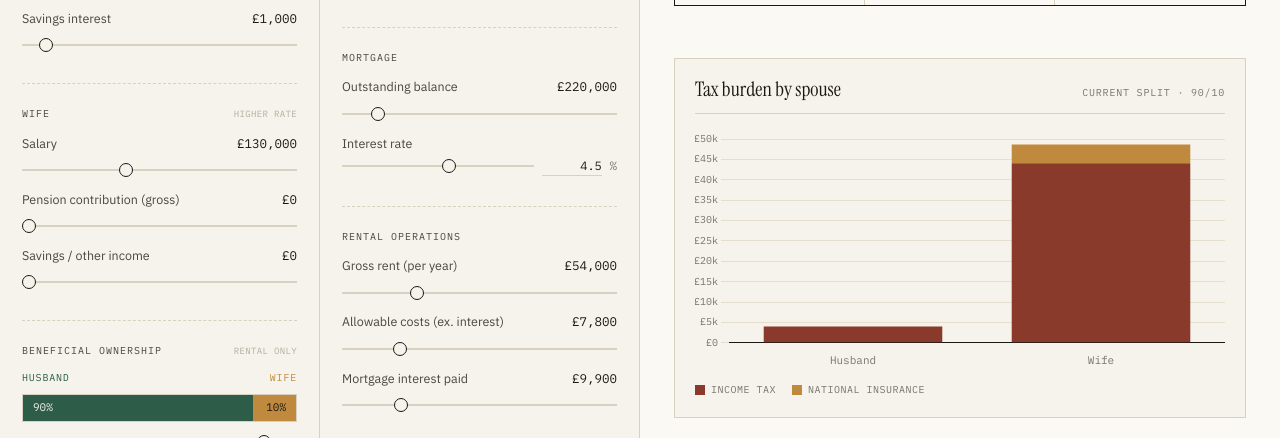
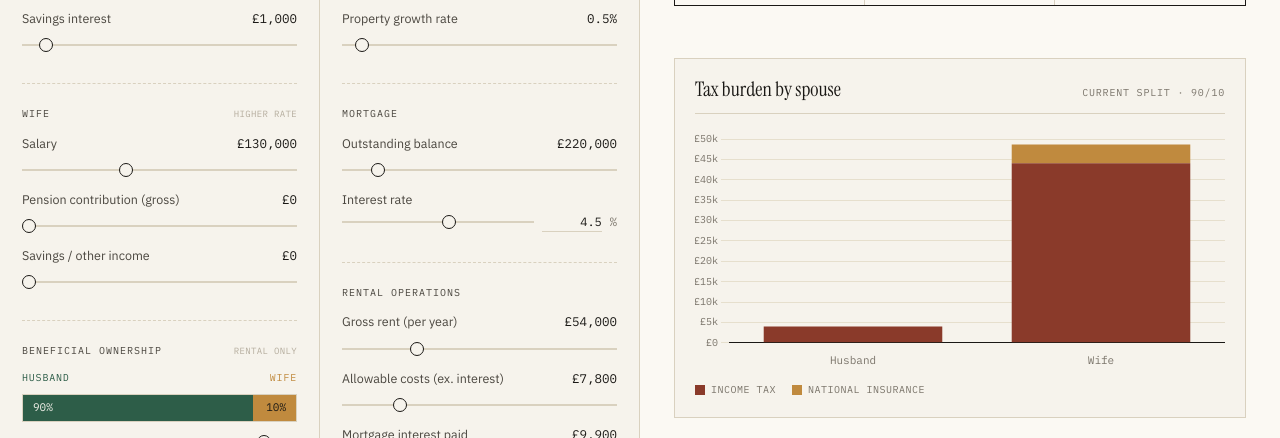
Before and after one commit to bt30530/BTL-Modeller, a plain HTML site: page index.html in a window 1280 px wide. Shown: the part 362-800 px from the top of the page. Drawn offline with nearby package versions, Linux system fonts and the light colour scheme.

Commit message:
Add growth/inflation sliders to Column II and wire into projection
- Valuation: add Property growth rate slider (0–10%, 0.1 step, default 0.5%)
- Valuation: change Purchase cost step from £10k to £5k
- Rental Operations: add Rental growth rate slider (0–10%, 0.1 step, default 0%)
- New Economy section: Inflation (CPI) slider (0–10%, 0.1 step, default 2.9%)
- Projection chart: new Real equity line (nominal equity deflated by CPI)
- Projection cumulative table: real equity, real net income, inflation erosion,
  cumulative inflation factor
- Move propGrowth/rentGrowth out of Tweaks panel (now primary inline controls)
- All new sliders persisted to localStorage

Co-Authored-By: Claude Sonnet 4.6 <noreply@anthropic.com>

```diff
--- a/index.html
+++ b/index.html
@@ -679,7 +679,12 @@ input[type="range"]::-moz-range-thumb {
 
       <div class="field">
         <div class="field-head"><span class="field-label">Original purchase cost (base cost)</span><span class="field-value" id="lbl-baseCost">£800,000</span></div>
-        <input type="range" id="sl-baseCost" min="50000" max="3000000" step="10000" value="800000">
+        <input type="range" id="sl-baseCost" min="50000" max="3000000" step="5000" value="800000">
+      </div>
+
+      <div class="field">
+        <div class="field-head"><span class="field-label">Property growth rate</span><span class="field-value" id="lbl-propGrowth">0.5%</span></div>
+        <input type="range" id="sl-propGrowth" min="0" max="10" step="0.1" value="0.5">
       </div>
     </div>
 
@@ -719,6 +724,21 @@ input[type="range"]::-moz-range-thumb {
       <div class="field">
         <div class="field-head"><span class="field-label">Mortgage interest paid</span><span class="field-value" id="lbl-mintR">£9,900</span></div>
         <input type="range" id="sl-mintR" min="0" max="50000" step="100" value="9900">
+      </div>
+
+      <div class="field">
+        <div class="field-head"><span class="field-label">Rental growth rate</span><span class="field-value" id="lbl-rentGrowth">0.0%</span></div>
+        <input type="range" id="sl-rentGrowth" min="0" max="10" step="0.1" value="0">
+      </div>
+    </div>
+
+    <!-- Economy -->
+    <div class="group">
+      <div class="group-label">Economy</div>
+
+      <div class="field">
+        <div class="field-head"><span class="field-label">Inflation (CPI)</span><span class="field-value" id="lbl-inflation">2.9%</span></div>
+        <input type="range" id="sl-inflation" min="0" max="10" step="0.1" value="2.9">
       </div>
     </div>
 
@@ -901,14 +921,6 @@ input[type="range"]::-moz-range-thumb {
     <div class="group-label">Growth assumptions</div>
 
     <div class="field">
-      <div class="field-head"><span class="field-label">Property growth %/yr</span><span class="field-value" id="lbl-tw-propGrowth">3.0%</span></div>
-      <input type="range" id="tw-propGrowth" min="-2" max="8" step="0.5" value="3">
-    </div>
-    <div class="field">
-      <div class="field-head"><span class="field-label">Rent growth %/yr</span><span class="field-value" id="lbl-tw-rentGrowth">3.5%</span></div>
-      <input type="range" id="tw-rentGrowth" min="0" max="8" step="0.5" value="3.5">
-    </div>
-    <div class="field">
       <div class="field-head"><span class="field-label">Wage inflation %/yr</span><span class="field-value" id="lbl-tw-wageGrowth">2.5%</span></div>
       <input type="range" id="tw-wageGrowth" min="0" max="8" step="0.5" value="2.5">
     </div>
@@ -938,8 +950,6 @@ input[type="range"]::-moz-range-thumb {
 <!-- ── EDITMODE DEFAULTS ─────────────────────────────────────── -->
 <script>
   const TWEAKS = /*EDITMODE-BEGIN*/{
-    "propGrowth": 0.5,
-    "rentGrowth": 0,
     "wageGrowth": 0,
     "rateNext": 4,
     "incNI": true,
@@ -1068,7 +1078,10 @@ function getInputs() {
     capImp: +$('sl-capImp').value,
     purchDate: $('in-purchDate').value,
     rentStart: $('in-rentStart').value,
-    saleDate: $('in-saleDate').value
+    saleDate: $('in-saleDate').value,
+    propGrowth: +$('sl-propGrowth').value,
+    rentGrowth: +$('sl-rentGrowth').value,
+    inflation: +$('sl-inflation').value
   };
 }
 
@@ -1079,7 +1092,8 @@ const PERSIST_IDS = [
   'sl-salary','sl-pensionW','sl-savingsW','sl-share','sl-propValue','sl-propMortgage',
   'sl-mortRate','sl-baseCost','sl-saleCost','sl-capImp',
   'num-mortRate',
-  'in-purchDate','in-rentStart','in-saleDate'
+  'in-purchDate','in-rentStart','in-saleDate',
+  'sl-propGrowth','sl-rentGrowth','sl-inflation'
 ];
 function saveInputs() {
   try {
@@ -1131,6 +1145,9 @@ function update() {
   $('lbl-baseCost').textContent = fmt(i.baseCost);
   $('lbl-saleCost').textContent = fmt(i.saleCost);
   $('lbl-capImp').textContent = fmt(i.capImp);
+  $('lbl-propGrowth').textContent = i.propGrowth.toFixed(1) + '%';
+  $('lbl-rentGrowth').textContent = i.rentGrowth.toFixed(1) + '%';
+  $('lbl-inflation').textContent = i.inflation.toFixed(1) + '%';
 
   // CGT date labels
   const fmtDate = d => new Date(d).toLocaleDateString('en-GB', { day:'2-digit', month:'short', year:'numeric' });
@@ -1331,18 +1348,22 @@ function renderPnL(i, scen, y) {
 // ── Projection ───────────────────────────────────────────────
 function renderProjection(i, y) {
   const N = projHorizon;
-  const pg = TWEAKS.propGrowth / 100;
-  const rg = TWEAKS.rentGrowth / 100;
-  const wg = TWEAKS.wageGrowth / 100;
+  const pg  = i.propGrowth / 100;
+  const rg  = i.rentGrowth / 100;
+  const wg  = TWEAKS.wageGrowth / 100;
+  const inf = i.inflation / 100;
 
   const labels = [];
   const equity = [];
+  const realEquity = [];   // equity deflated by CPI — purchasing power in today's £s
   const cashYr = [];
   const taxYr = [];
   const cgtArr = [];
   let cumNet = 0;
+  let cumNetReal = 0;
   let cumTax = 0;
   const cumNetArr = [];
+  const cumNetRealArr = [];
   const cumTaxArr = [];
 
   const today = new Date();
@@ -1350,35 +1371,33 @@ function renderProjection(i, y) {
   for (let t = 0; t <= N; t++) {
     labels.push('Y' + t);
     const valT = i.propValue * Math.pow(1 + pg, t);
-    // Interest-only assumption: mortgage balance stays flat (user hasn't specified paydown).
     const mortT = i.propMortgage;
-
-    // Hypothetical CGT if sold at year t: saleDate rolls forward t years from today,
-    // propValue grows, letting period grows → PRR fraction dilutes.
+    const inflFactor = Math.pow(1 + inf, t);
+
     const hypoSaleDate = new Date(today.getFullYear() + t, today.getMonth(), today.getDate());
     const cgtInputs = { ...i, propValue: valT, saleDate: hypoSaleDate.toISOString().slice(0, 10) };
     const cgtT = calcCGT(cgtInputs, i.shareH, y);
     cgtArr.push(Math.round(cgtT.cgtTotal));
 
-    // Equity = value − outstanding mortgage − latent CGT on sale today at this value.
     const eqT = valT - mortT - cgtT.cgtTotal;
     equity.push(Math.round(eqT));
-
-    // Year t cashflow
-    const rentT = i.rent * Math.pow(1 + rg, t);
-    const costsT = i.costs * Math.pow(1 + rg, t);
-    const mintT = mortT * (TWEAKS.rateNext / 100);
+    realEquity.push(Math.round(eqT / inflFactor));
+
+    const rentT   = i.rent   * Math.pow(1 + rg, t);
+    const costsT  = i.costs  * Math.pow(1 + rg, t);
+    const mintT   = mortT    * (TWEAKS.rateNext / 100);
     const salaryT = i.salary * Math.pow(1 + wg, t);
     const inpT = { ...i, rent: rentT, costs: costsT, mintR: mintT, salary: salaryT };
     const s = calcScenario(inpT, i.shareH, y);
 
-    const propCash = (rentT - costsT) - mintT;
-    cashYr.push(Math.round(propCash));
+    cashYr.push(Math.round((rentT - costsT) - mintT));
     taxYr.push(Math.round(s.household));
 
-    cumNet += s.householdNet;
-    cumTax += s.household;
+    cumNet     += s.householdNet;
+    cumNetReal += s.householdNet / inflFactor;
+    cumTax     += s.household;
     cumNetArr.push(Math.round(cumNet));
+    cumNetRealArr.push(Math.round(cumNetReal));
     cumTaxArr.push(Math.round(cumTax));
   }
 
@@ -1388,10 +1407,11 @@ function renderProjection(i, y) {
     data: {
       labels,
       datasets: [
-        { label: 'Property equity', data: equity, borderColor: '#2d5d48', backgroundColor: 'rgba(45,93,72,0.10)', fill: true, tension: 0.15, pointRadius: 2, yAxisID: 'y' },
-        { label: 'Latent CGT if sold', data: cgtArr, borderColor: '#5b3a7a', backgroundColor: 'transparent', borderDash: [5, 4], tension: 0.15, pointRadius: 2, yAxisID: 'y' },
-        { label: 'Annual property cashflow', data: cashYr, borderColor: '#c08a3e', backgroundColor: 'transparent', borderDash: [4, 3], tension: 0.15, pointRadius: 2, yAxisID: 'y1' },
-        { label: 'Annual household tax + NI', data: taxYr, borderColor: '#8a3a2a', backgroundColor: 'transparent', borderDash: [2, 2], tension: 0.15, pointRadius: 2, yAxisID: 'y1' }
+        { label: 'Property equity (nominal)',      data: equity,     borderColor: '#2d5d48', backgroundColor: 'rgba(45,93,72,0.10)', fill: true, tension: 0.15, pointRadius: 2, yAxisID: 'y' },
+        { label: 'Real equity (today\'s £s)',       data: realEquity, borderColor: '#7aaa90', backgroundColor: 'transparent', borderDash: [6, 3], tension: 0.15, pointRadius: 2, yAxisID: 'y' },
+        { label: 'Latent CGT if sold',             data: cgtArr,     borderColor: '#5b3a7a', backgroundColor: 'transparent', borderDash: [5, 4], tension: 0.15, pointRadius: 2, yAxisID: 'y' },
+        { label: 'Annual property cashflow',       data: cashYr,     borderColor: '#c08a3e', backgroundColor: 'transparent', borderDash: [4, 3], tension: 0.15, pointRadius: 2, yAxisID: 'y1' },
+        { label: 'Annual household tax + NI',      data: taxYr,      borderColor: '#8a3a2a', backgroundColor: 'transparent', borderDash: [2, 2], tension: 0.15, pointRadius: 2, yAxisID: 'y1' }
       ]
     },
     options: {
@@ -1401,31 +1421,40 @@ function renderProjection(i, y) {
       interaction: { intersect: false, mode: 'index' },
       scales: {
         x: { ticks: { color: '#7a746a', font: { family: 'IBM Plex Mono', size: 10 } }, grid: { display: false }, border: { color: '#1a1815' } },
-        y: { position: 'left', ticks: { color: '#2d5d48', font: { family: 'IBM Plex Mono', size: 10 }, callback: v => fmtK(v) }, grid: { color: '#e6dfcd' }, border: { display: false }, title: { display: true, text: 'Equity (left)', color: '#7a746a', font: { family: 'IBM Plex Mono', size: 9 } } },
+        y:  { position: 'left',  ticks: { color: '#2d5d48', font: { family: 'IBM Plex Mono', size: 10 }, callback: v => fmtK(v) }, grid: { color: '#e6dfcd' }, border: { display: false }, title: { display: true, text: 'Equity (left)', color: '#7a746a', font: { family: 'IBM Plex Mono', size: 9 } } },
         y1: { position: 'right', ticks: { color: '#c08a3e', font: { family: 'IBM Plex Mono', size: 10 }, callback: v => fmtK(v) }, grid: { display: false }, border: { display: false }, title: { display: true, text: 'Annual flows (right)', color: '#7a746a', font: { family: 'IBM Plex Mono', size: 9 } } }
       }
     }
   });
 
   $('proj-legend').innerHTML = `
-    <div class="legend-item"><span class="legend-swatch" style="background:#2d5d48;"></span>Property equity (net of mortgage &amp; CGT)</div>
+    <div class="legend-item"><span class="legend-swatch" style="background:#2d5d48;"></span>Property equity (nominal)</div>
+    <div class="legend-item"><span class="legend-swatch" style="background:#7aaa90; border:1px dashed #7aaa90;"></span>Real equity (today's £s, CPI-deflated)</div>
     <div class="legend-item"><span class="legend-swatch" style="background:#5b3a7a;"></span>Latent CGT if sold</div>
     <div class="legend-item"><span class="legend-swatch" style="background:#c08a3e;"></span>Annual property cashflow</div>
     <div class="legend-item"><span class="legend-swatch" style="background:#8a3a2a;"></span>Annual household tax + NI</div>
   `;
 
-  $('proj-meta').textContent = `${N}-year horizon · Prop ${TWEAKS.propGrowth}% · Rent ${TWEAKS.rentGrowth}%`;
+  $('proj-meta').textContent = `${N}-year horizon · Prop ${i.propGrowth}% · Rent ${i.rentGrowth}% · CPI ${i.inflation}%`;
+
+  const inflFactorN = Math.pow(1 + inf, N);
+  const inflErosion = cumNetArr[N] - cumNetRealArr[N];
 
   $('proj-cumulative').innerHTML = `
     <table class="bdn">
       <tbody>
-        <tr><td>Property value at Y${N}</td><td>${fmt(i.propValue * Math.pow(1 + TWEAKS.propGrowth/100, N))}</td></tr>
+        <tr><td>Property value at Y${N}</td><td>${fmt(i.propValue * Math.pow(1 + pg, N))}</td></tr>
         <tr><td>Outstanding mortgage</td><td class="neg">${fmt(-i.propMortgage)}</td></tr>
         <tr><td>Latent CGT if sold at Y${N}</td><td class="neg">${fmt(-cgtArr[N])}</td></tr>
-        <tr class="strong"><td>Net equity at Y${N}</td><td class="pos">${fmt(equity[N])}</td></tr>
-        <tr><td>Net equity gained vs today</td><td class="pos">${fmt(equity[N] - equity[0])}</td></tr>
-        <tr class="strong"><td>Cumulative household net income (${N} yrs)</td><td>${fmt(cumNetArr[N])}</td></tr>
+        <tr class="strong"><td>Net equity at Y${N} (nominal)</td><td class="pos">${fmt(equity[N])}</td></tr>
+        <tr><td>Net equity at Y${N} (real, today's £s)</td><td class="pos">${fmt(realEquity[N])}</td></tr>
+        <tr><td>Net equity gained vs today (real)</td><td class="${realEquity[N] - equity[0] >= 0 ? 'pos' : 'neg'}">${fmt(realEquity[N] - equity[0])}</td></tr>
+        <tr class="subhead"><td colspan="2">Cumulative income</td></tr>
+        <tr><td>Cumulative household net income (${N} yrs, nominal)</td><td>${fmt(cumNetArr[N])}</td></tr>
+        <tr><td>Cumulative net income (real, today's £s)</td><td>${fmt(cumNetRealArr[N])}</td></tr>
+        <tr><td>Inflation erosion of income</td><td class="neg">${fmt(-inflErosion)}</td></tr>
         <tr><td>Cumulative tax + NI paid</td><td class="neg">${fmt(cumTaxArr[N])}</td></tr>
+        <tr class="muted"><td>Cumulative inflation factor (×)</td><td>${inflFactorN.toFixed(2)}×</td></tr>
       </tbody>
     </table>
   `;
@@ -1696,7 +1725,7 @@ window.__togTW = (key) => {
   update();
 };
 
-['propGrowth', 'rentGrowth', 'wageGrowth', 'rateNext'].forEach(k => {
+['wageGrowth', 'rateNext'].forEach(k => {
   const el = $('tw-' + k);
   el.value = TWEAKS[k];
   const lbl = $('lbl-tw-' + k);
@@ -1736,7 +1765,7 @@ try {
   const stored = JSON.parse(localStorage.getItem('btl_tweaks') || '{}');
   Object.assign(TWEAKS, stored);
   currentYear = TWEAKS.taxYear;
-  ['propGrowth', 'rentGrowth', 'wageGrowth', 'rateNext'].forEach(k => {
+  ['wageGrowth', 'rateNext'].forEach(k => {
     $('tw-' + k).value = TWEAKS[k];
     $('lbl-tw-' + k).textContent = (+TWEAKS[k]).toFixed(1) + '%';
   });
```
